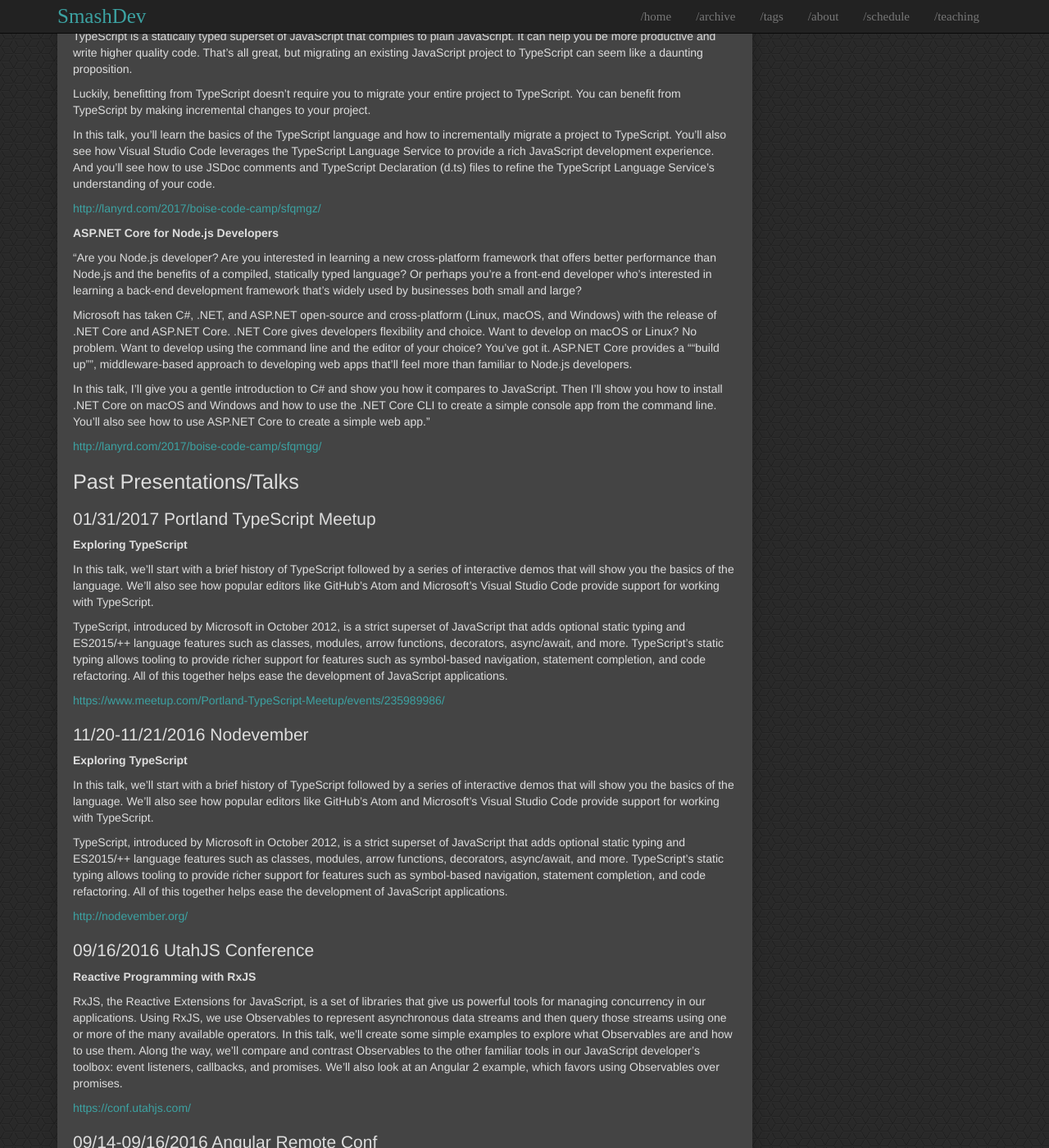
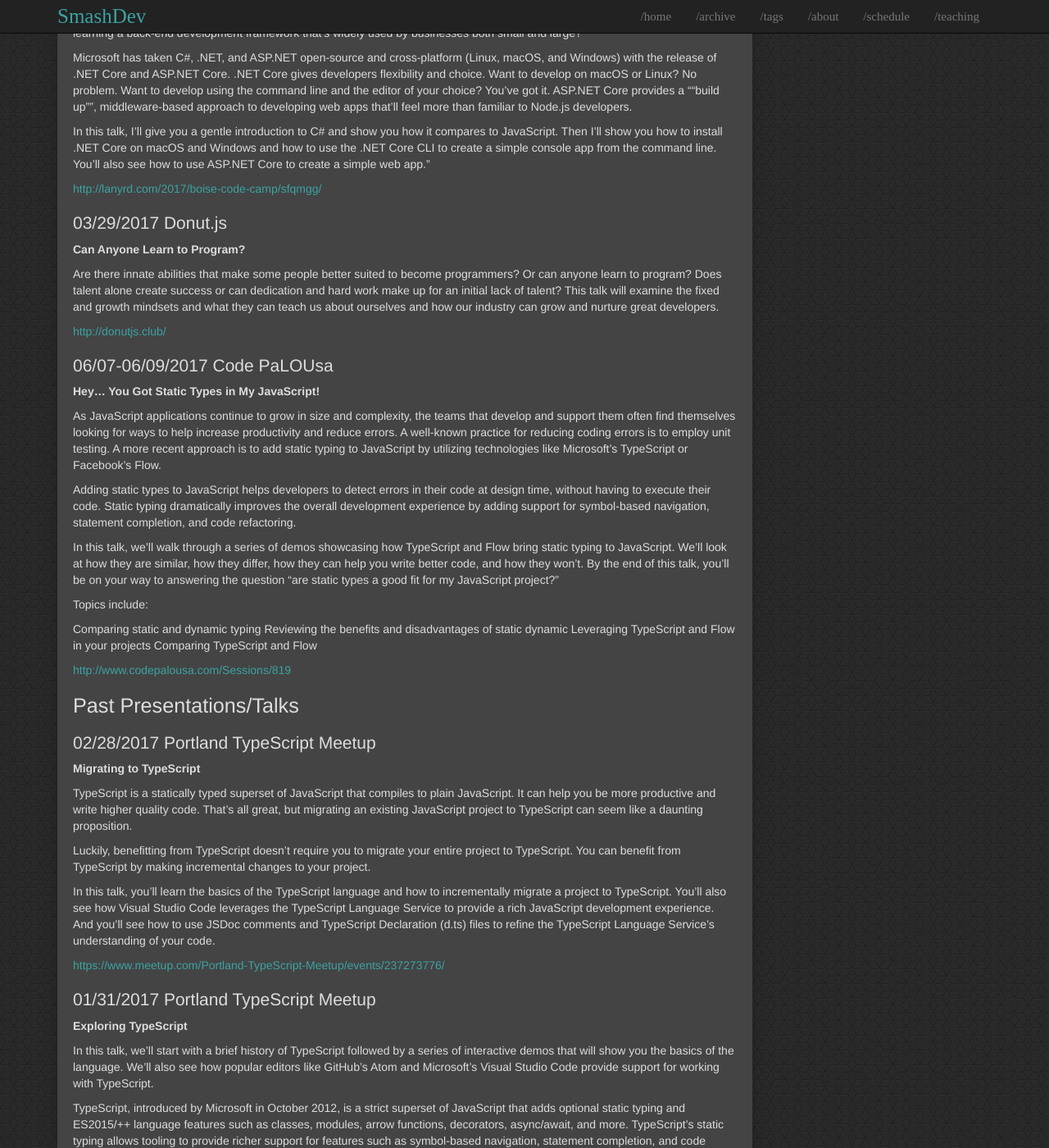
Before and after one commit to smashdevcode/smashdevcode.github.io, a Jekyll site: the page built from schedule.md, in a window 1280 px wide and 1400 px high, scrolled down 1041 px. Shown: the whole window at 82% size. Built offline with Jekyll 4.4.1, drawn with Linux system fonts in a browser that asks for light colours; some of the changed text lies outside the part shown.

Commit message:
Updated schedule

```diff
--- a/schedule.md
+++ b/schedule.md
@@ -57,7 +45,46 @@
 
 [http://lanyrd.com/2017/boise-code-camp/sfqmgg/](http://lanyrd.com/2017/boise-code-camp/sfqmgg/)
 
+### 03/29/2017 Donut.js
+
+**Can Anyone Learn to Program?**
+
+Are there innate abilities that make some people better suited to become programmers? Or can anyone learn to program? Does talent alone create success or can dedication and hard work make up for an initial lack of talent? This talk will examine the fixed and growth mindsets and what they can teach us about ourselves and how our industry can grow and nurture great developers.
+
+[http://donutjs.club/](http://donutjs.club/)
+
+### 06/07-06/09/2017 Code PaLOUsa
+
+**Hey... You Got Static Types in My JavaScript!**
+
+As JavaScript applications continue to grow in size and complexity, the teams that develop and support them often find themselves looking for ways to help increase productivity and reduce errors. A well-known practice for reducing coding errors is to employ unit testing. A more recent approach is to add static typing to JavaScript by utilizing technologies like Microsoft's TypeScript or Facebook's Flow.
+
+Adding static types to JavaScript helps developers to detect errors in their code at design time, without having to execute their code. Static typing dramatically improves the overall development experience by adding support for symbol-based navigation, statement completion, and code refactoring.
+
+In this talk, we'll walk through a series of demos showcasing how TypeScript and Flow bring static typing to JavaScript. We'll look at how they are similar, how they differ, how they can help you write better code, and how they won't. By the end of this talk, you'll be on your way to answering the question "are static types a good fit for my JavaScript project?"
+
+Topics include:
+
+Comparing static and dynamic typing
+Reviewing the benefits and disadvantages of static dynamic
+Leveraging TypeScript and Flow in your projects
+Comparing TypeScript and Flow
+
+[http://www.codepalousa.com/Sessions/819](http://www.codepalousa.com/Sessions/819)
+
 ## Past Presentations/Talks
+
+### 02/28/2017 Portland TypeScript Meetup
+
+**Migrating to TypeScript**
+
+TypeScript is a statically typed superset of JavaScript that compiles to plain JavaScript. It can help you be more productive and write higher quality code. That's all great, but migrating an existing JavaScript project to TypeScript can seem like a daunting proposition.
+
+Luckily, benefitting from TypeScript doesn't require you to migrate your entire project to TypeScript. You can benefit from TypeScript by making incremental changes to your project.
+
+In this talk, you'll learn the basics of the TypeScript language and how to incrementally migrate a project to TypeScript. You'll also see how Visual Studio Code leverages the TypeScript Language Service to provide a rich JavaScript development experience. And you'll see how to use JSDoc comments and TypeScript Declaration (d.ts) files to refine the TypeScript Language Service's understanding of your code.
+
+[https://www.meetup.com/Portland-TypeScript-Meetup/events/237273776/](https://www.meetup.com/Portland-TypeScript-Meetup/events/237273776/)
 
 ### 01/31/2017 Portland TypeScript Meetup
 
```
Also changed, not shown: other parts of schedule.md (+0 -12 lines).
